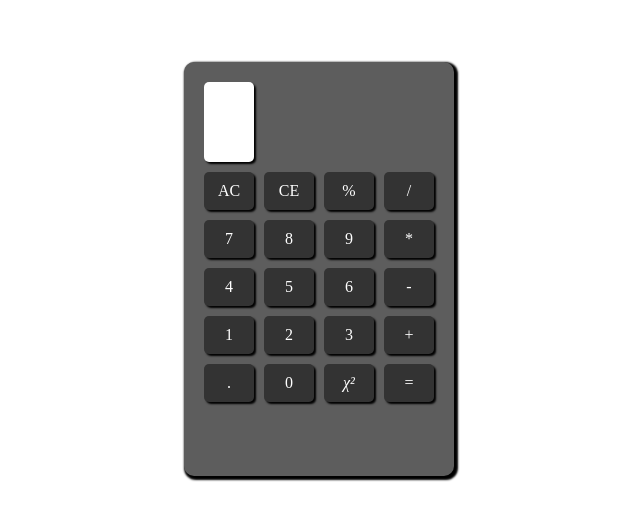
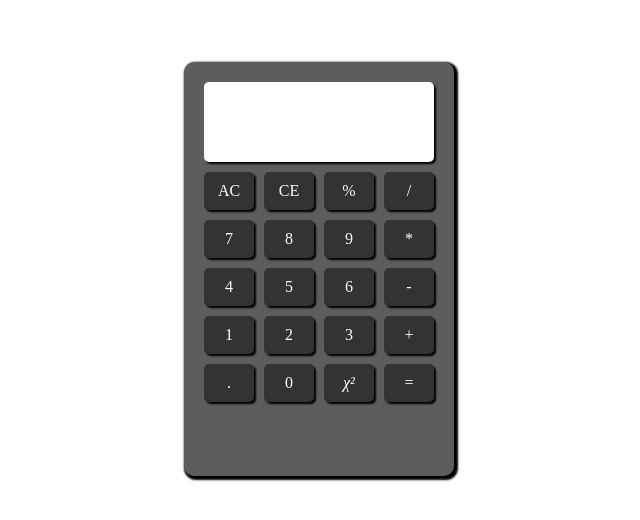
Before and after one commit to SHakhoond/js-calculator, a plain HTML site: page index.html in a window 1280 px wide. Shown: the part 118-638 px from the top of the page, without its empty margins (328-968 px from the left). Drawn offline with nearby package versions, Linux system fonts and the light colour scheme.

Commit message:
index.html

```diff
--- a/index.html
+++ b/index.html
@@ -10,7 +10,7 @@
     <div class="container">
       <table class="numpad">
         <tr class="display">
-          <td colspan=""></td>
+          <td colspan="4"></td>
         </tr>
         <tr>
           <td>AC</td>
```
